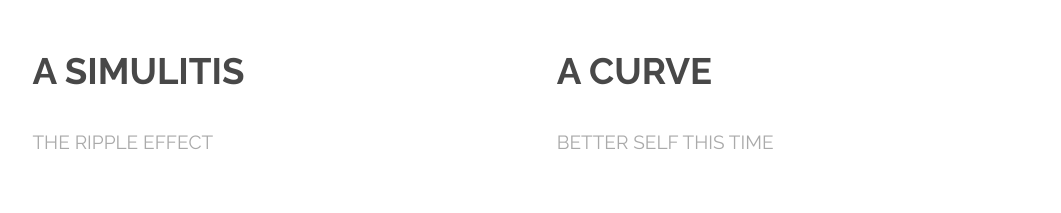
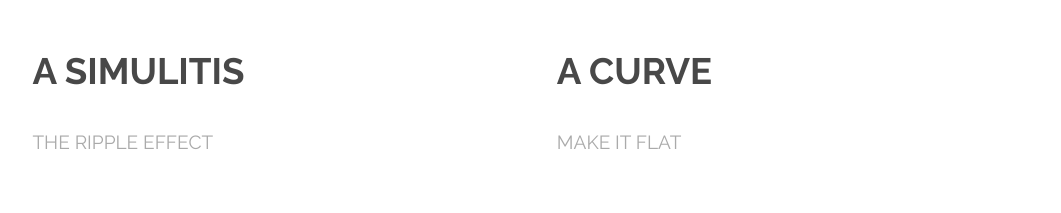
Before and after one commit to zheng100/InfoViz_Sp20Site, a plain HTML site: page index.html in a window 1280 px wide. Shown: the part 4500-4713 px from the top of the page, without its empty margins (107-1168 px from the left). Drawn offline with Linux system fonts and the light colour scheme.

Commit message:
Update index.html

```diff
--- a/index.html
+++ b/index.html
@@ -185,7 +185,7 @@ Released for free under the Creative Commons Attribution 3.0 license (templated.
 						<div class="content">
 							<header class = 'major'>
 								<h2>A Curve</h2>
-								<p>Better Self This Time</p>
+								<p>Make it flat</p>
 							</header>
 							<p>The chart below reflects the number of infected balls growth trajectory. The <b>grey line</b> represents growth trend of last simulitis or a hypothetical exponential growth line we obtained during experiment while the <b>colored</b> line represents the <b>real time growth </b>of the current simulitis. If <b>your goal</b> is to slow down the spread and to <b>control</b> the number of infected <b>under 20</b>, how can you achieve this? Try it out.</p>
 							<div id="growth_chart">
```
